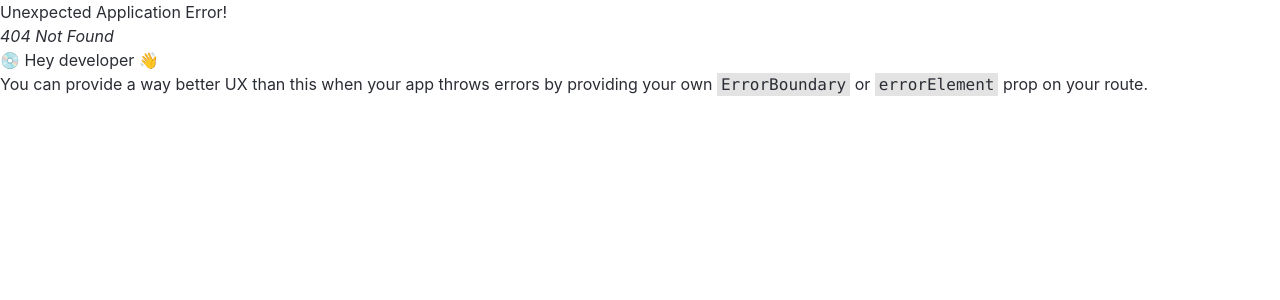
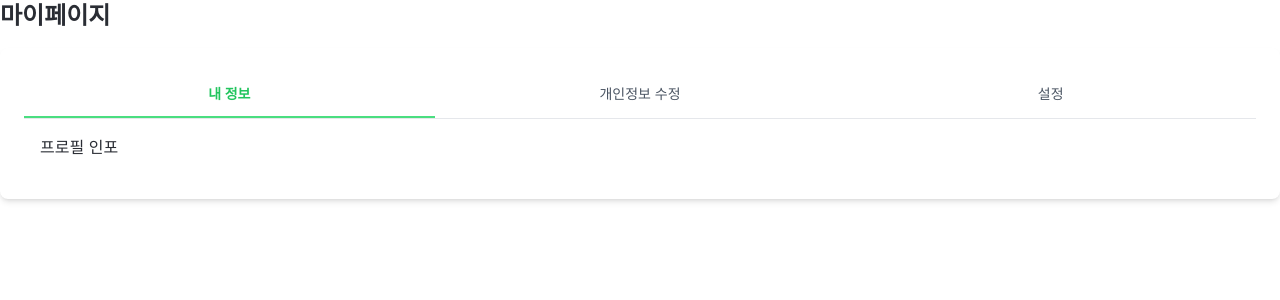
Before and after one commit to AhiamYeong/DGG, a React (Vite) app in the folder frontend/: page /mypage/info in a window 1280 px wide. Before the commit this address had no page. Shown: the top 300 px of the page. Built offline with nearby package versions, Linux system fonts and the light colour scheme.

Commit message:
feat: 마이페이지 라우팅 추가

```diff
--- a/frontend/src/pages/MyPage.tsx
+++ b/frontend/src/pages/MyPage.tsx
@@ -1,9 +1,65 @@
+/** @format */
+
+import { NavLink, Routes, Route, Navigate } from "react-router-dom";
+import ProfileInfoPage from "./mypage/ProfileInfoPage";
+import ProfileEditPage from "./mypage/ProfileEditPage";
+import SettingsPage from "./mypage/SettingsPage";
+
 export default function MyPage() {
   return (
-    <div className="min-h-screen bg-background p-4">
+    <div>
       <h1 className="text-2xl font-bold text-font mb-4">마이페이지</h1>
       <div className="bg-white rounded-lg shadow-md p-6">
-        <p className="text-secondary">마이페이지입니다.</p>
+        {/* 상단 nav */}
+        <nav className="flex border-b bg-white text-sm text-gray-600">
+          <NavLink
+            to="/mypage/info"
+            className={({ isActive }) =>
+              `flex-1 py-3 text-center ${
+                isActive
+                  ? "text-green-500 font-semibold border-b-2 border-green-400"
+                  : ""
+              }`
+            }
+          >
+            내 정보
+          </NavLink>
+          <NavLink
+            to="/mypage/edit"
+            className={({ isActive }) =>
+              `flex-1 py-3 text-center ${
+                isActive
+                  ? "text-green-500 font-semibold border-b-2 border-green-400"
+                  : ""
+              }`
+            }
+          >
+            개인정보 수정
+          </NavLink>
+          <NavLink
+            to="/mypage/settings"
+            className={({ isActive }) =>
+              `flex-1 py-3 text-center ${
+                isActive
+                  ? "text-green-500 font-semibold border-b-2 border-green-400"
+                  : ""
+              }`
+            }
+          >
+            설정
+          </NavLink>
+        </nav>
+
+        {/* 내부 라우팅 */}
+        <div className="flex-1 p-4">
+          <Routes>
+            {/* 기본 접근 시 info로 리다이렉트 */}
+            <Route path="/" element={<Navigate to="/mypage/info" replace />} />
+            <Route path="/info" element={<ProfileInfoPage />} />
+            <Route path="/edit" element={<ProfileEditPage />} />
+            <Route path="/settings" element={<SettingsPage />} />
+          </Routes>
+        </div>
       </div>
     </div>
   );
--- /dev/null
+++ b/frontend/src/pages/mypage/ProfileEditPage.tsx
@@ -0,0 +1,9 @@
+/** @format */
+
+export default function ProfileEditPage() {
+  return (
+    <div>
+      <div>프로필 에딧</div>
+    </div>
+  );
+}
--- /dev/null
+++ b/frontend/src/pages/mypage/ProfileInfoPage.tsx
@@ -0,0 +1,9 @@
+/** @format */
+
+export default function ProfileInfoPage() {
+  return (
+    <div>
+      <div>프로필 인포</div>
+    </div>
+  );
+}
--- /dev/null
+++ b/frontend/src/pages/mypage/SettingsPage.tsx
@@ -0,0 +1,8 @@
+/** @format */
+export default function SettingsPage() {
+  return (
+    <div>
+      <div>세팅</div>
+    </div>
+  );
+}
```
Also changed, not shown: frontend/src/router.tsx (+23 -21 lines).
